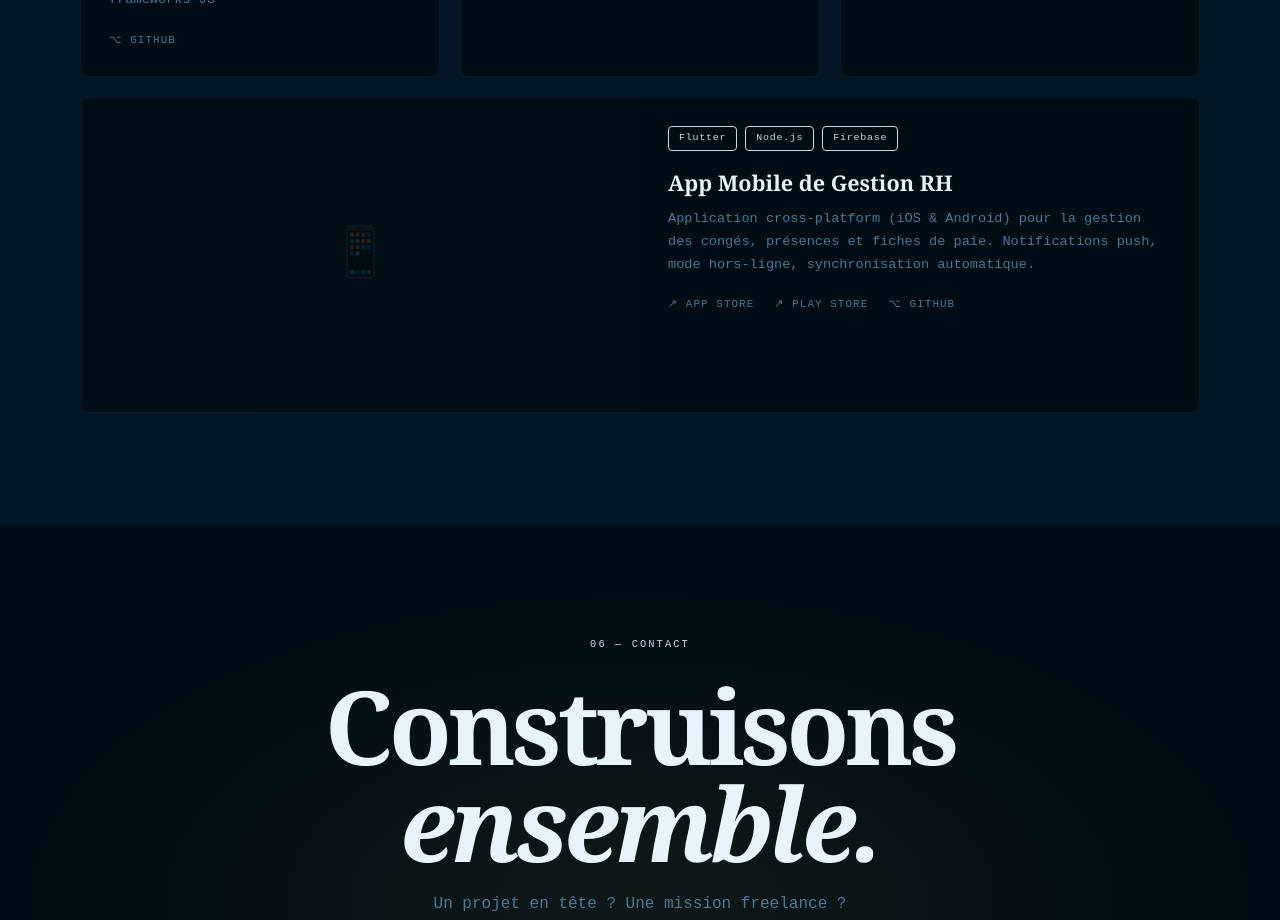
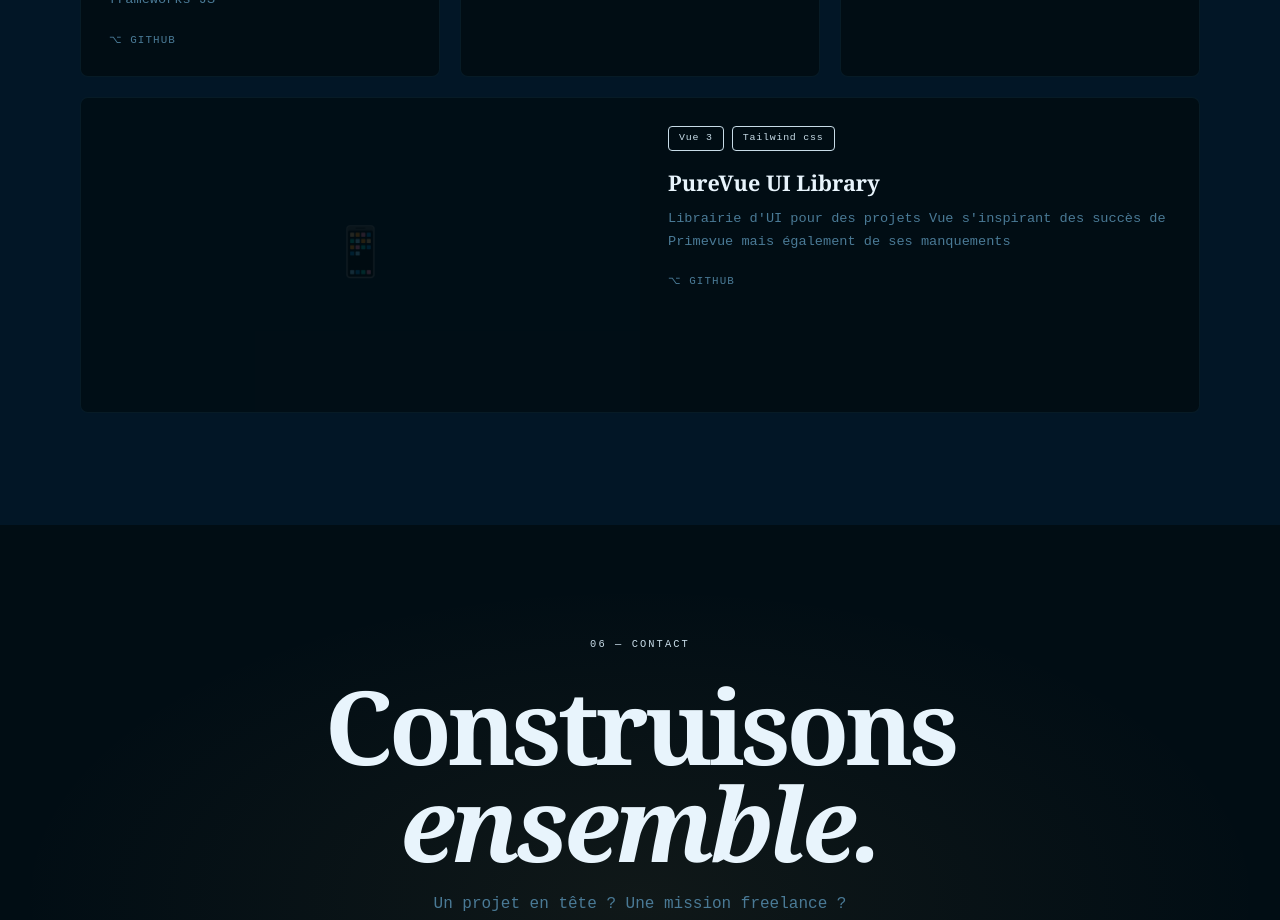
Before and after one commit to Meindonsa/meindonsa, a Vue app: page / in a window 1280 px wide. Shown: the part 6020-6940 px from the top of the page. Built offline with nearby package versions, Linux system fonts and the light colour scheme; the HTML template or start-up script is replaced by a standard one; a web font is replaced by a local one.

Commit message:
feat: Add Purevue to projects

```diff
--- a/src/components/project/Projects.vue
+++ b/src/components/project/Projects.vue
@@ -35,13 +35,13 @@ const projects = [
   {
     wide: true,
     emoji: '📱',
-    title: 'App Mobile de Gestion RH',
-    tags: ['Flutter', 'Node.js', 'Firebase'],
-    desc: 'Application cross-platform (iOS & Android) pour la gestion des congés, présences et fiches de paie. Notifications push, mode hors-ligne, synchronisation automatique.',
+    title: 'PureVue UI Library',
+    tags: ['Vue 3', 'Tailwind css'],
+    desc: "Librairie d'UI pour des projets Vue s'inspirant des succès de Primevue mais également de ses manquements",
     links: [
-      { label: '↗ App Store', href: '#' },
-      { label: '↗ Play Store', href: '#' },
-      { label: '⌥ GitHub', href: 'https://github.com/Meindonsa' },
+      // { label: '↗ App Store', href: '#' },
+      // { label: '↗ Play Store', href: '#' },
+      { label: '⌥ GitHub', href: 'https://github.com/Meindonsa/purevue.git' },
     ],
   },
 ]
```
